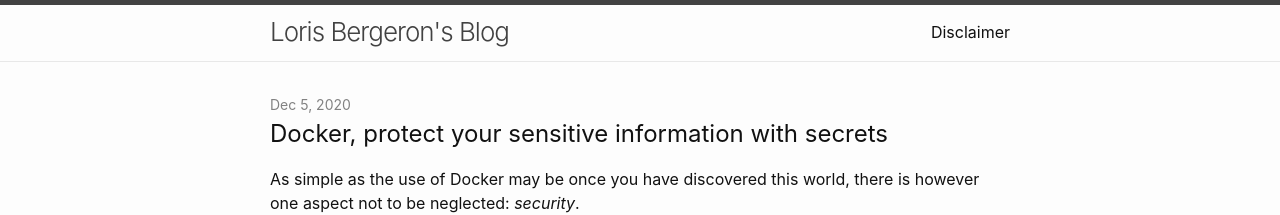
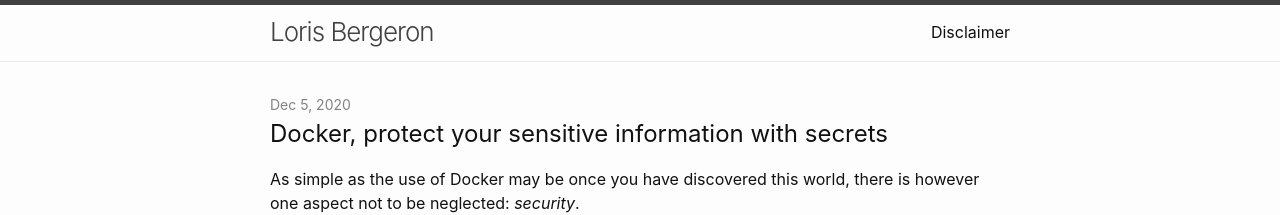
Before and after one commit to lorisbergeron/lorisbergeron.github.io, a Jekyll site: the page built from index.html, in a window 1280 px wide. Shown: the top 215 px of the page. Built offline with Jekyll 4.4.1, drawn with Linux system fonts in a browser that asks for light colours; the list of posts is cut into pages by our own code.

Commit message:
Modification of the blog title

```diff
--- a/_config.yml
+++ b/_config.yml
@@ -1,5 +1,5 @@
 # Blog settings
-title: Loris Bergeron's Blog
+title: Loris Bergeron
 description: > # This means to ignore newlines until "show_excerpts:"
   Programming, Open Source, AI, Microsoft, DevOps, .NET and More.
 
```
